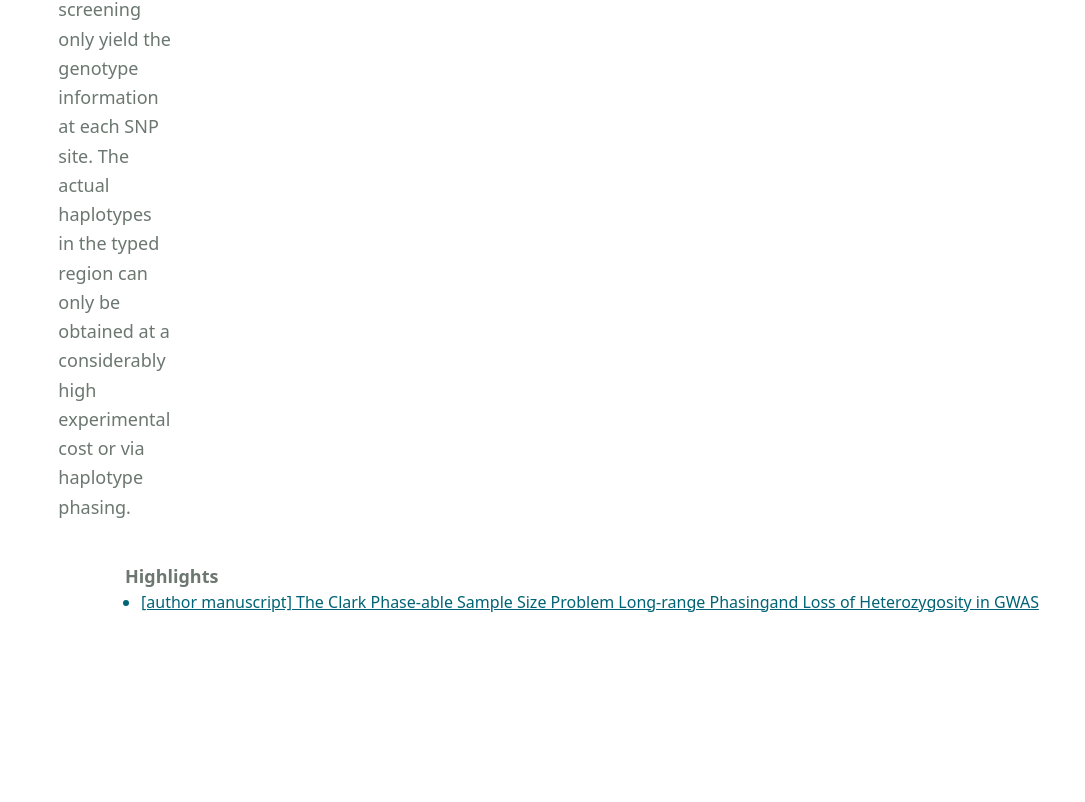
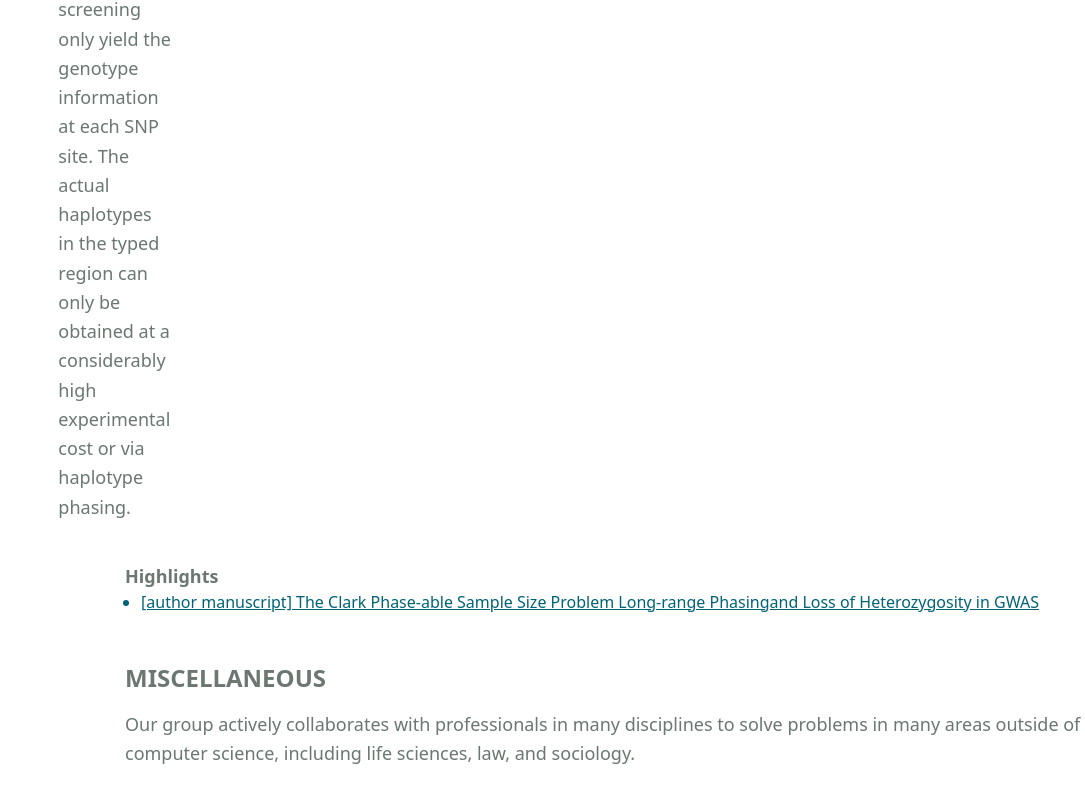
Before and after one commit to MasadRayan/Sabbir-Ahmed_Nirjon_Portfolio, a Next.js app: page /research in a window 1280 px wide. Shown: the part 8454-9256 px from the top of the page, without its empty margins (195-1280 px from the left). Before the commit the page ends 9108 px from the top, so only its background shows below. Built offline with nearby package versions, Linux system fonts and the light colour scheme.

Commit message:
miscellaneous added

```diff
--- a/src/app/research/page.jsx
+++ b/src/app/research/page.jsx
@@ -68,7 +68,7 @@ const ResearchPage = () => {
                     </p>
                     <div className='text-lg text-[#A1CD9B] leading-relaxed'>
                         <p>
-                            <a href="#miscellaneous" className="block">
+                            <a href="#ml" className="block">
                                 ML and the Law
                             </a>
                         </p>
@@ -228,6 +228,13 @@ const ResearchPage = () => {
                             <li><a href="">[author manuscript] The Clark Phase-able Sample Size Problem Long-range Phasingand Loss of Heterozygosity in GWAS</a></li>
                         </ul>
                     </div>
+                    {/* miscellaneous */}
+                    <div id='phasing' className='mb-10 scroll-mt-24'>
+                        <h2 className='text-xl md:text-2xl font-semibold uppercase mt-12 mb-4'>Miscellaneous</h2>
+                        <p className='text-lg leading-relaxed'>
+                            Our group actively collaborates with professionals in many disciplines to solve problems in many areas outside of computer science, including life sciences, law, and sociology.
+                        </p>
+                    </div>
                 </div>
             </main>
 
```
